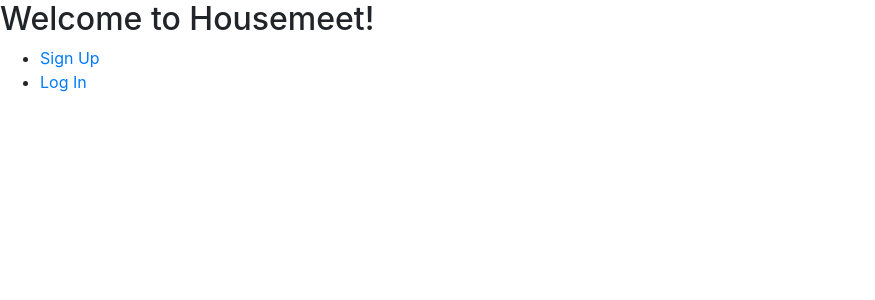
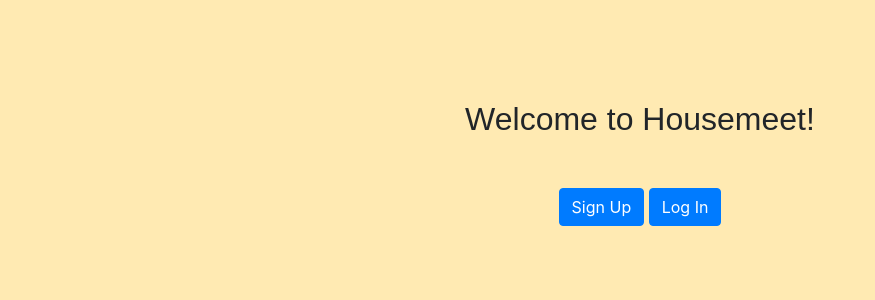
Before and after one commit to kdarken/housemeet-ui, a React (Create React App) app: page / in a window 1280 px wide. Shown: the top 300 px of the page, without its empty margins (0-875 px from the left). Built offline with nearby package versions, Linux system fonts and the light colour scheme.

Commit message:
cleaned up links on pages

```diff
--- a/src/App.js
+++ b/src/App.js
@@ -3,8 +3,10 @@ import {
   BrowserRouter as Router,
   Switch,
   Route,
-  Link
+  Link,
+  useLocation
 } from "react-router-dom";
+import { withRouter } from "react-router";
 import '../node_modules/bootstrap/dist/css/bootstrap.min.css';
 import SignUpForm from './components/SignUpForm';
 
@@ -26,28 +28,96 @@ export default function App() {
           </Route>
         </Switch>
         <nav>
-          <ul>
-            <li>
-              <Link to="/signup">Sign Up</Link>
-            </li>
-            <li>
-              <Link to="/login">Log In</Link>
-            </li>
-          </ul>
+          <LogInLink />
+          <SignUpLink />
+          <SignUpButton />&nbsp;
+          <LogInButton />
         </nav>
       </div>
     </Router>
   );
 }
 
+const DisplayLogInLink = () => {
+  const location = useLocation();
+  //if (location.pathname.match(/signup/)){
+  if (location.pathname !== "/signup"){
+    return null;
+  }
+
+  return (
+    <span>
+    Already have an account?&nbsp;
+    <Link to="/login">
+    Log in!
+    </Link>
+    </span>
+  )
+}
+
+const DisplaySignUpLink = () => {
+  const location = useLocation();
+  //if (location.pathname.match(/signup/)){
+  if (location.pathname !== "/login"){
+    return null;
+  }
+
+  return (
+    <span>
+    Don't have an account?&nbsp;
+    <Link to="/signup">
+    Sign up!
+    </Link>
+    </span>
+  )
+}
+
+const DisplaySignUpButton = () => {
+  const location = useLocation();
+  //if (location.pathname.match(/signup/)){
+  if (location.pathname !== "/"){
+    return null;
+  }
+
+  return (
+    <Link to="/signup">
+      <button type="button" class="btn btn-primary">
+        Sign Up
+      </button>
+    </Link>
+  )
+}
+
+const DisplayLogInButton = () => {
+  const location = useLocation();
+  //if (location.pathname.match(/signup/)){
+  if (location.pathname !== "/"){
+    return null;
+  }
+
+  return (
+    <Link to="/login">
+      <button type="button" class="btn btn-primary">
+        Log In
+      </button>
+    </Link>
+  )
+}
+
+const LogInLink = withRouter(DisplayLogInLink);
+const SignUpLink = withRouter(DisplaySignUpLink);
+const LogInButton = withRouter(DisplayLogInButton);
+const SignUpButton = withRouter(DisplaySignUpButton);
+
+
 function SignUp() {
   return <div className="signUpContainer"><div className="signUpInner"><SignUpForm /></div></div>;
 }
 
 function LogIn() {
-  return <h2>Log In</h2>;
+  return <h2 className="pageTitle">Log In</h2>;
 }
 
 function Welcome() {
-  return <h2>Welcome to Housemeet!</h2>;
+  return <h2 className="pageTitle">Welcome to Housemeet!</h2>;
 }
--- a/src/index.css
+++ b/src/index.css
@@ -1,11 +1,12 @@
+
 body {
-  margin: 0;
+  /**margin: 0;*/
+  background: #FFEAB2 !important;
   font-family: -apple-system, BlinkMacSystemFont, 'Segoe UI', 'Roboto', 'Oxygen',
     'Ubuntu', 'Cantarell', 'Fira Sans', 'Droid Sans', 'Helvetica Neue',
     sans-serif;
   -webkit-font-smoothing: antialiased;
   -moz-osx-font-smoothing: grayscale;
-
 
   min-height: 100vh;
   display: flex;
@@ -13,9 +14,40 @@ body {
   font-family: 'Fira Sans', sans-serif;
 }
 
+h1,h2,h3,h4,h5,h6,label,span {
+  font-weight: 500;
+  font-family: 'Fira Sans', sans-serif;
+}
+
+.housemeetBackground {
+  background-color: red;
+  height: 0.5em;
+  position: absolute;
+}
+
+.pageTitle {
+  margin-top: 100px;
+  margin-bottom: 50px;
+
+  text-align: center;
+}
+
+label {
+  font-size: 15px;
+}
+
 body, html, .App, #root, .signUpContainer {
   width: 100%;
   height: 100%;
+}
+
+nav {
+  text-align: center;
+  /**background-color: #FFEAB2;*/
+}
+
+button {
+  padding-left: 100px;
 }
 
 .signUpContainer {
@@ -23,9 +55,11 @@ body, html, .App, #root, .signUpContainer {
   justify-content: center;
   flex-direction: column;
   text-align: left;
+
   padding-top: 100px;
-  padding-bottom: 100px;
-  background-color: #FFEAB2;
+  padding-bottom: 20px;
+  /**background-color: #FFEAB2;*/
+  /**background-color: red;*/
 }
 
 .signUpInner {
@@ -39,6 +73,13 @@ body, html, .App, #root, .signUpContainer {
   border: 4px solid #EBE1D3;
 }
 
+.signUpContainer h2 {
+  text-align: center;
+  margin: 0;
+  line-height: 1;
+  padding-bottom: 20px;
+}
+
 code {
   font-family: source-code-pro, Menlo, Monaco, Consolas, 'Courier New',
     monospace;
```
